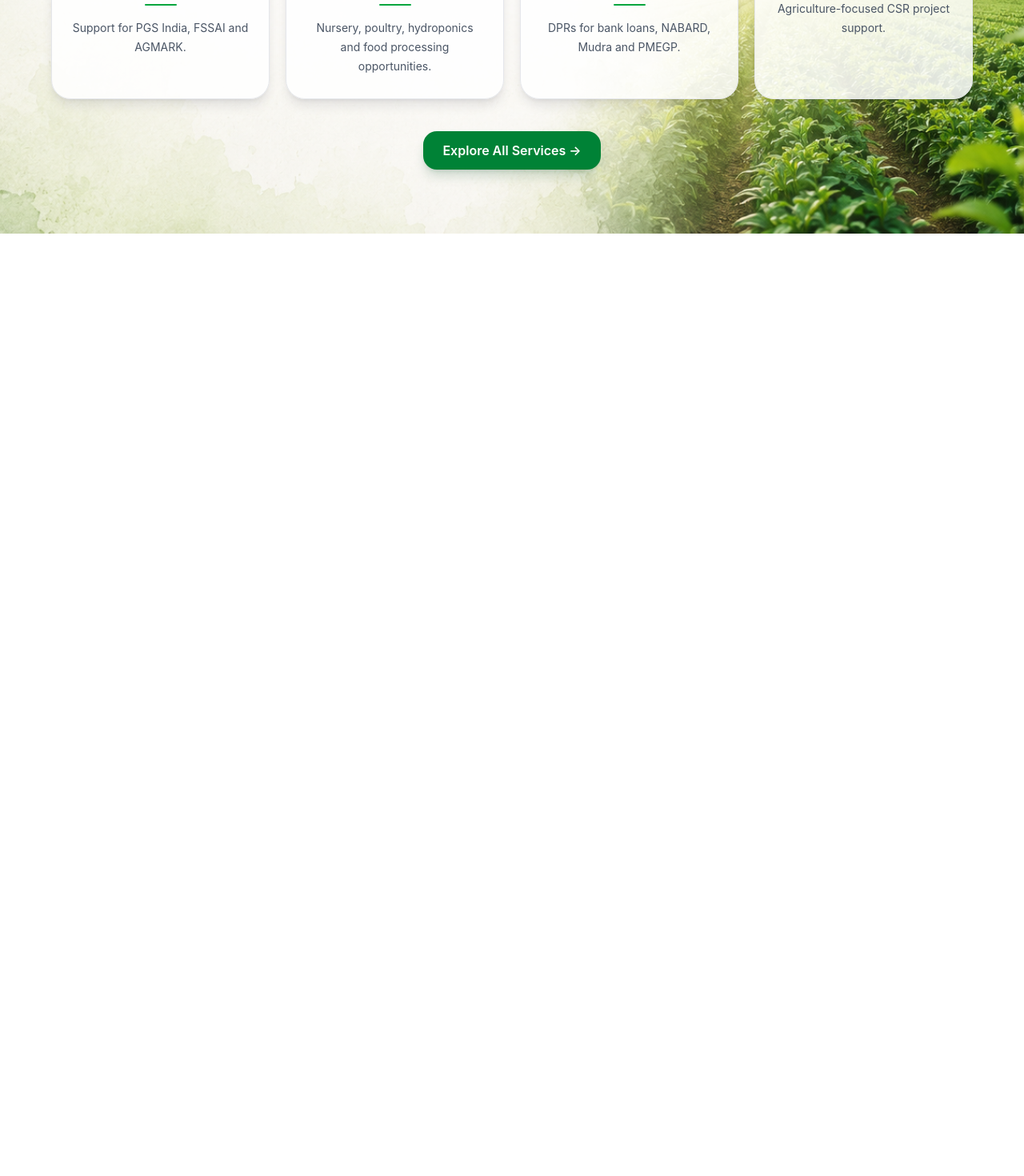
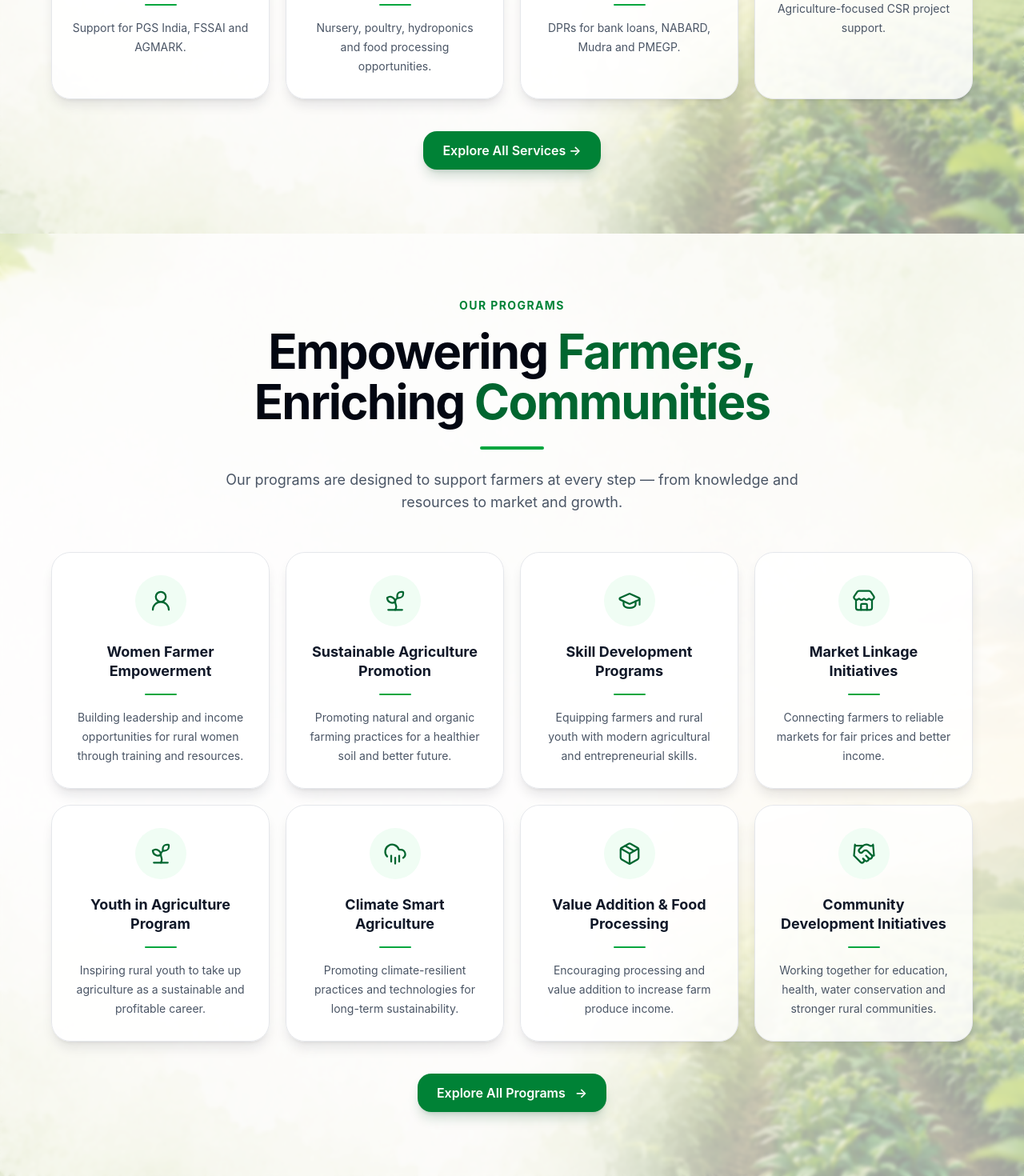
Before and after one commit to Darshannikam9767/krushisetu, a React (Vite) app: page / in a window 1280 px wide. Shown: the part 2392-3862 px from the top of the page at 80% size. Before the commit the page ends 2684 px from the top, so only its background shows below. Built offline with nearby package versions, Linux system fonts and the light colour scheme.

Commit message:
programs section is done and added lucide icons in services page

```diff
--- a/package.json
+++ b/package.json
@@ -11,6 +11,7 @@
   },
   "dependencies": {
     "@tailwindcss/vite": "^4.3.3",
+    "lucide-react": "^1.35.0",
     "react": "^19.2.5",
     "react-dom": "^19.2.5",
     "tailwindcss": "^4.3.3"
--- a/src/App.jsx
+++ b/src/App.jsx
@@ -3,6 +3,7 @@ import Navbar from './components/Navbar'
 import Home from './pages/Home'
 import About from './pages/About'
 import Services from './pages/Services'
+import Programs from './pages/Programs'
 
 const App = () => {
   return (
@@ -11,6 +12,7 @@ const App = () => {
       <Home />
       <About />
       <Services />
+      <Programs />
     </div>
   )
 }
--- /dev/null
+++ b/src/pages/Programs.jsx
@@ -0,0 +1,161 @@
+
+import { UserRound, Sprout, GraduationCap, Store, CloudRain, Package, Handshake } from 'lucide-react'
+
+const Programs = () => {
+
+    const programs = [
+        {
+            title: "Women Farmer Empowerment",
+            description: "Building leadership and income opportunities for rural women through training and resources.",
+            icon: UserRound
+        },
+        {
+            title: "Sustainable Agriculture Promotion",
+            description: "Promoting natural and organic farming practices for a healthier soil and better future.",
+            icon: Sprout
+        },
+        {
+            title: "Skill Development Programs",
+            description: "Equipping farmers and rural youth with modern agricultural and entrepreneurial skills.",
+            icon: GraduationCap
+        },
+        {
+            title: "Market Linkage Initiatives",
+            description: "Connecting farmers to reliable markets for fair prices and better income.",
+            icon: Store
+        },
+        {
+            title: "Youth in Agriculture Program",
+            description: "Inspiring rural youth to take up agriculture as a sustainable and profitable career.",
+            icon: Sprout
+        },
+        {
+            title: "Climate Smart Agriculture",
+            description: "Promoting climate-resilient practices and technologies for long-term sustainability.",
+            icon: CloudRain
+        },
+        {
+            title: "Value Addition & Food Processing",
+            description: "Encouraging processing and value addition to increase farm produce income.",
+            icon: Package
+        },
+        {
+            title: "Community Development Initiatives",
+            description: "Working together for education, health, water conservation and stronger rural communities.",
+            icon: Handshake
+        }
+    ]
+
+    return (
+        <section id="programs" className="min-h-screen w-full relative overflow-hidden">
+
+            {/* Background */}
+
+            <img
+                className="absolute inset-0 h-full w-full object-cover object-center -z-20"
+                src="../images/services_bg.png"
+                alt="Programs background"
+            />
+
+            {/* Overlay */}
+
+            <div className="absolute inset-0 bg-white/60 backdrop-blur-[2px] -z-10" />
+
+
+            {/* Content */}
+
+            <div className="relative z-10 w-full max-w-350 mx-auto px-6 sm:px-8 lg:px-12 xl:px-16 py-20">
+
+                {/* Heading */}
+
+                <div className="text-center max-w-3xl mx-auto">
+
+                    <h3 className="text-sm font-bold tracking-widest text-green-700">
+                        OUR PROGRAMS
+                    </h3>
+
+                    <h1 className="mt-4 text-4xl sm:text-5xl lg:text-6xl font-bold leading-[1.05] tracking-[-0.03em] text-gray-950">
+                        Empowering <span className="text-green-800">Farmers,</span>
+                        <br />
+                        Enriching <span className="text-green-800">Communities</span>
+                    </h1>
+
+                    <div className="h-1 w-20 mx-auto mt-6 rounded-full bg-green-600" />
+
+                    <p className="mt-6 text-base sm:text-lg leading-7 text-gray-600">
+                        Our programs are designed to support farmers at every step —
+                        from knowledge and resources to market and growth.
+                    </p>
+
+                </div>
+
+
+                {/* Program Cards */}
+
+                <div className="mt-12 grid grid-cols-1 sm:grid-cols-2 lg:grid-cols-4 gap-5">
+
+                    {programs.map((program, index) => {
+
+                        const Icon = program.icon
+
+                        return (
+                            <div
+                                key={index}
+                                className="group flex flex-col items-center text-center bg-white/85  border border-gray-200 rounded-3xl px-6 py-7 shadow-lg shadow-gray-900/10 transition-all duration-300 hover:-translate-y-1 hover:shadow-xl hover:shadow-gray-900/15"
+                            >
+
+                                {/* Icon */}
+
+                                <div className="w-16 h-16 flex items-center justify-center rounded-full bg-green-50 text-green-800 transition-all duration-300 group-hover:bg-green-700 group-hover:text-white group-hover:scale-105">
+
+                                    <Icon
+                                        size={30}
+                                        strokeWidth={1.8}
+                                    />
+
+                                </div>
+
+
+                                {/* Title */}
+
+                                <h3 className="mt-5 text-base sm:text-lg font-bold leading-6 text-gray-900">
+                                    {program.title}
+                                </h3>
+
+
+                                {/* Divider */}
+
+                                <div className="h-0.5 w-10 mt-4 rounded-full bg-green-600" />
+
+
+                                {/* Description */}
+
+                                <p className="mt-4 text-sm leading-6 text-gray-600">
+                                    {program.description}
+                                </p>
+
+                            </div>
+                        )
+                    })}
+
+                </div>
+
+
+                {/* CTA */}
+
+                <div className="flex justify-center mt-10">
+
+                    <button className="flex items-center gap-3 px-6 py-3 rounded-[17px] bg-green-700 text-white font-semibold shadow-lg shadow-green-900/20 transition-all duration-200 hover:bg-green-800 hover:-translate-y-px hover:scale-[1.02] active:scale-100 cursor-pointer">
+                        Explore All Programs
+                        <span>→</span>
+                    </button>
+
+                </div>
+
+            </div>
+
+        </section>
+    )
+}
+
+export default Programs
--- a/src/pages/Services.jsx
+++ b/src/pages/Services.jsx
@@ -1,4 +1,13 @@
-import React from 'react'
+import {
+    UsersRound,
+    Landmark,
+    GraduationCap,
+    Sprout,
+    Leaf,
+    Factory,
+    FileText,
+    Handshake
+} from 'lucide-react'
 
 const Services = () => {
 
@@ -6,49 +15,47 @@ const Services = () => {
         {
             title: "Farmer Advisory & Consultancy Center",
             description: "Soil testing, crop planning, pest management and irrigation planning.",
-            icon: "👨‍🌾"
+            icon: UsersRound
         },
         {
             title: "Government Scheme Facilitation Center",
             description: "PM Kisan, PM Fasal Bima Yojana, Soil Health Card, Kusum Solar Pump and more.",
-            icon: "🏛️"
+            icon: Landmark
         },
         {
             title: "Farmer Training Institute",
             description: "Organic farming, mushroom cultivation, beekeeping, agribusiness and digital marketing.",
-            icon: "🎓"
+            icon: GraduationCap
         },
         {
             title: "FPO Consultancy",
             description: "Consultancy support for Farmer Producer Organizations.",
-            icon: "🌱"
+            icon: Sprout
         },
         {
             title: "Organic Certification Support",
             description: "Support for PGS India, FSSAI and AGMARK.",
-            icon: "🍃"
+            icon: Leaf
         },
         {
             title: "Agriculture Business Incubation Center",
             description: "Nursery, poultry, hydroponics and food processing opportunities.",
-            icon: "🌿"
+            icon: Factory
         },
         {
             title: "Project Report Preparation",
             description: "DPRs for bank loans, NABARD, Mudra and PMEGP.",
-            icon: "📄"
+            icon: FileText
         },
         {
             title: "CSR Agriculture Projects",
             description: "Agriculture-focused CSR project support.",
-            icon: "🤝"
+            icon: Handshake
         }
     ]
 
     return (
-
         <section id="services" className="min-h-screen w-full relative overflow-hidden">
-
 
             <img
                 className="absolute inset-0 h-full w-full object-cover object-center -z-20"
@@ -56,9 +63,10 @@ const Services = () => {
                 alt="services background image"
             />
 
-
+            <div className="absolute inset-0 bg-white/55 backdrop-blur-[2px] -z-10" />
 
             <div className="relative z-10 w-full max-w-350 mx-auto px-6 sm:px-8 lg:px-12 xl:px-16 py-20">
+
 
 
                 <div className="text-center max-w-3xl mx-auto">
@@ -82,50 +90,52 @@ const Services = () => {
                 </div>
 
 
-                {/* Service Cards */}
 
                 <div className="mt-12 grid grid-cols-1 sm:grid-cols-2 lg:grid-cols-4 gap-5">
 
-                    {services.map((service, index) => (
+                    {services.map((service, index) => {
 
+                        const Icon = service.icon
+
+                        return (
                             <div
                                 key={index}
-                            className="group flex flex-col items-center text-center bg-white/85  border border-gray-200 rounded-3xl px-6 py-7 shadow-lg shadow-gray-900/10 transition-all duration-300 hover:-translate-y-1 hover:shadow-xl"
+                                className="group flex flex-col items-center text-center bg-white/85 border border-gray-200 rounded-3xl px-6 py-7 shadow-lg shadow-gray-900/10 transition-all duration-300 hover:-translate-y-1 hover:shadow-xl"
                             >
 
-                            {/* Icon */}
 
-                            <div className="w-14 h-14 flex items-center justify-center rounded-full bg-green-50 text-2xl transition-transform duration-300 group-hover:scale-110">
-                                {service.icon}
+                                <div className="w-14 h-14 flex items-center justify-center rounded-2xl bg-green-50 text-green-800 transition-all duration-300 group-hover:bg-green-700 group-hover:text-white group-hover:scale-110">
+
+                                    <Icon
+                                        size={28}
+                                        strokeWidth={2}
+                                    />
+
                                 </div>
 
 
-                            {/* Title */}
 
                                 <h3 className="mt-5 text-base sm:text-lg font-bold leading-6 text-gray-900">
                                     {service.title}
                                 </h3>
 
 
-                            {/* Divider */}
 
                                 <div className="h-0.5 w-10 mt-4 rounded-full bg-green-600" />
 
 
-                            {/* Description */}
 
                                 <p className="mt-4 text-sm leading-6 text-gray-600">
                                     {service.description}
                                 </p>
 
                             </div>
-
-                    ))}
+                        )
+                    })}
 
                 </div>
 
 
-                {/* Explore Button */}
 
                 <div className="flex justify-center mt-10">
 
```
Also changed, not shown: 1 other file (tests, documents, lock files or other folders). Lines whose indentation alone changed are shown as unchanged.
